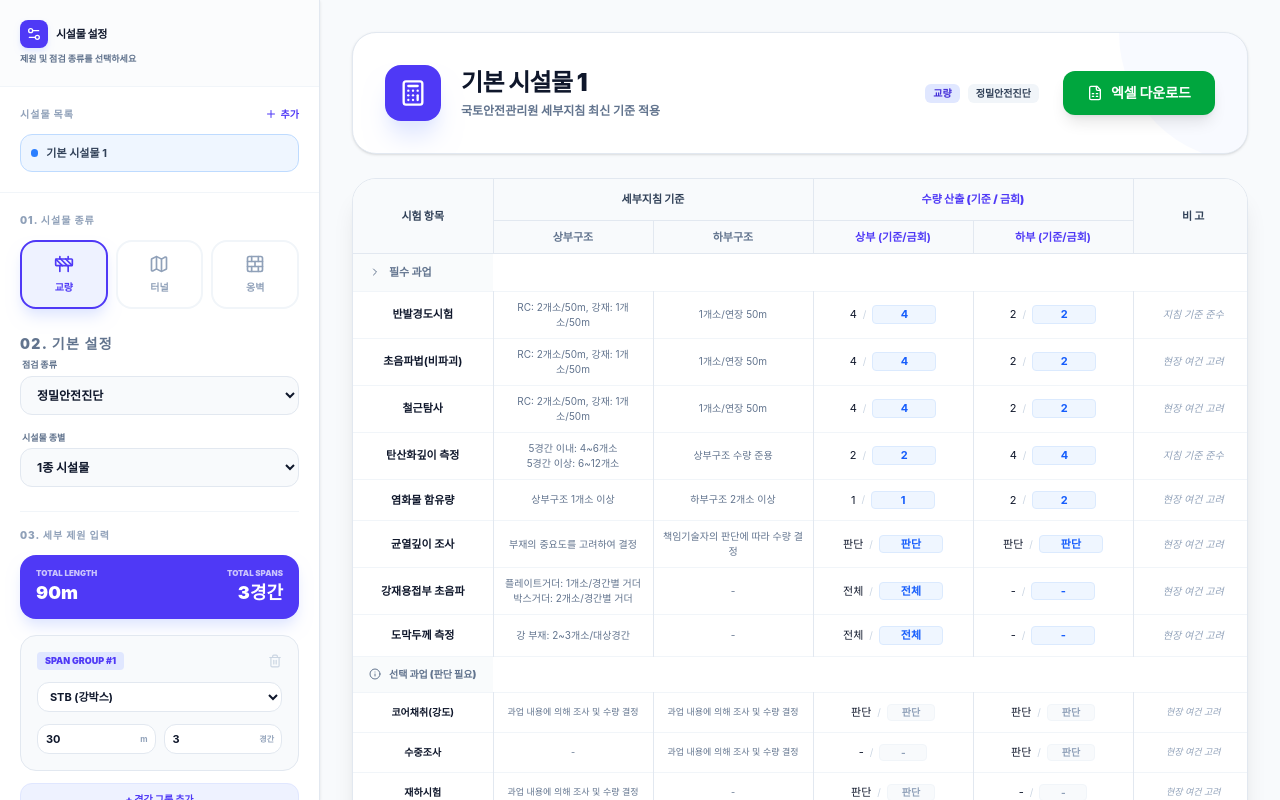
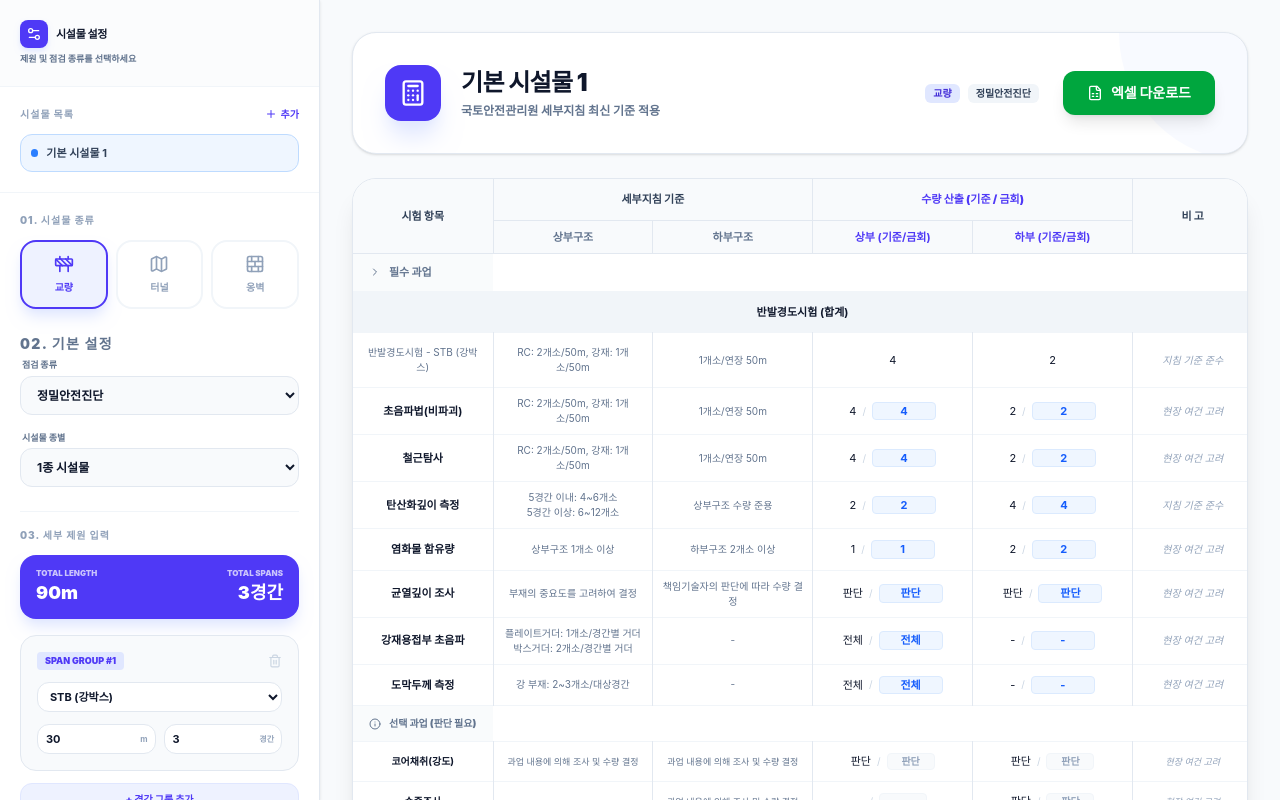
Before and after one commit to jjsshh9132-sudo/-ver2, a React (Vite) app: page / in a window 1280 px wide. Shown: the top 800 px of the page. Built offline with nearby package versions, Linux system fonts and the light colour scheme.

Commit message:
Update rules.ts

```diff
--- a/src/rules.ts
+++ b/src/rules.ts
@@ -8,6 +8,7 @@ export interface TestResult {
   lowerQty: string | number;
   upperCriteria: string;
   lowerCriteria: string;
+  breakdown?: Array<{ name: string, upperQty: number, lowerQty: number }>;
 }
 
 export const getCategory = (ruleId: string, s: Facility): 'BASIC' | 'OPTIONAL' => {
@@ -58,11 +59,26 @@ export const TEST_RULES: Record<string, Array<{ id: string; name: string; calcul
     { id: 'rebound', name: '반발경도시험', calculate: (s) => {
       const isD = s.inspectionType === 'DETAILED_DIAGNOSIS' || s.inspectionType === 'PERFORMANCE_EVAL_1';
       const spans = s.bridgeSpans || [];
-      const totalL = spans.reduce((acc, sp) => acc + (sp.spanLength || 0) * (sp.spanCount || 0), 0);
-      const r = getAdjustmentRatio(totalL);
-      const uQty = Math.ceil(calcByLength(totalL, 50) * (isD ? 2 : 1) * r);
-      const lQty = Math.ceil(calcByLength(totalL, 50) * r);
-      return { upperQty: uQty, lowerQty: lQty, upperCriteria: isD ? 'RC: 2개소/50m, 강재: 1개소/50m' : '1개소/50m', lowerCriteria: '1개소/연장 50m' };
+
+      const breakdown = spans.reduce((acc, span) => {
+        const type = span.type;
+        const len = (span.spanLength || 0) * (span.spanCount || 0);
+        if (!acc[type]) acc[type] = 0;
+        acc[type] += len;
+        return acc;
+      }, {} as Record<string, number>);
+
+      const subResults = Object.entries(breakdown).map(([type, totalL]) => {
+        const r = getAdjustmentRatio(totalL);
+        const uQty = Math.ceil(calcByLength(totalL, 50) * (isD ? 2 : 1) * r);
+        const lQty = Math.ceil(calcByLength(totalL, 50) * r);
+        return { name: type, upperQty: uQty, lowerQty: lQty };
+      });
+
+      const totalU = subResults.reduce((a, b) => a + b.upperQty, 0);
+      const totalL = subResults.reduce((a, b) => a + b.lowerQty, 0);
+
+      return { upperQty: totalU, lowerQty: totalL, upperCriteria: isD ? 'RC: 2개소/50m, 강재: 1개소/50m' : '1개소/50m', lowerCriteria: '1개소/연장 50m', breakdown: subResults };
     }},
     { id: 'ultrasonic', name: '초음파법(비파괴)', calculate: (s) => {
       const isD = s.inspectionType === 'DETAILED_DIAGNOSIS' || s.inspectionType === 'PERFORMANCE_EVAL_1';
```
